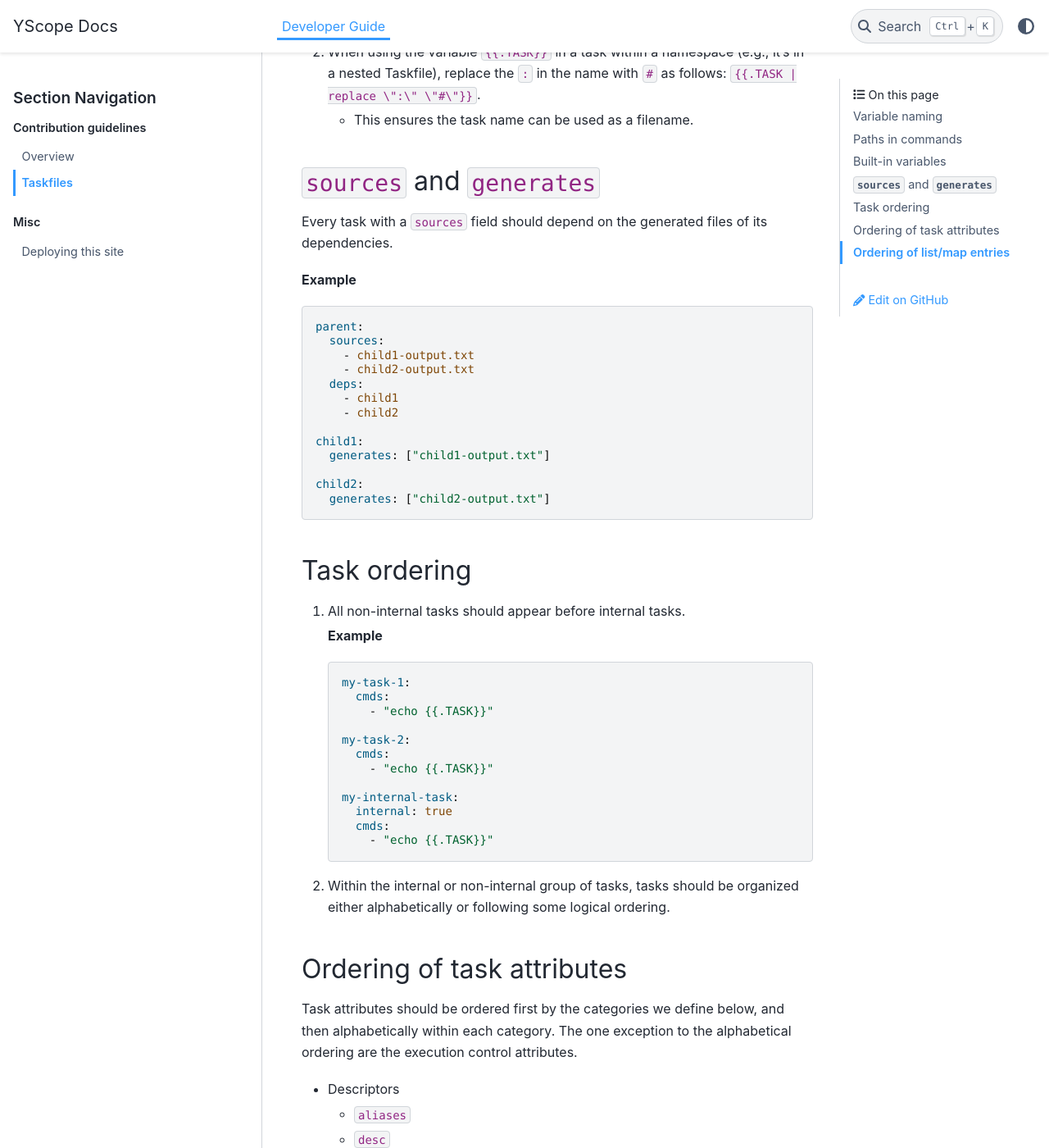
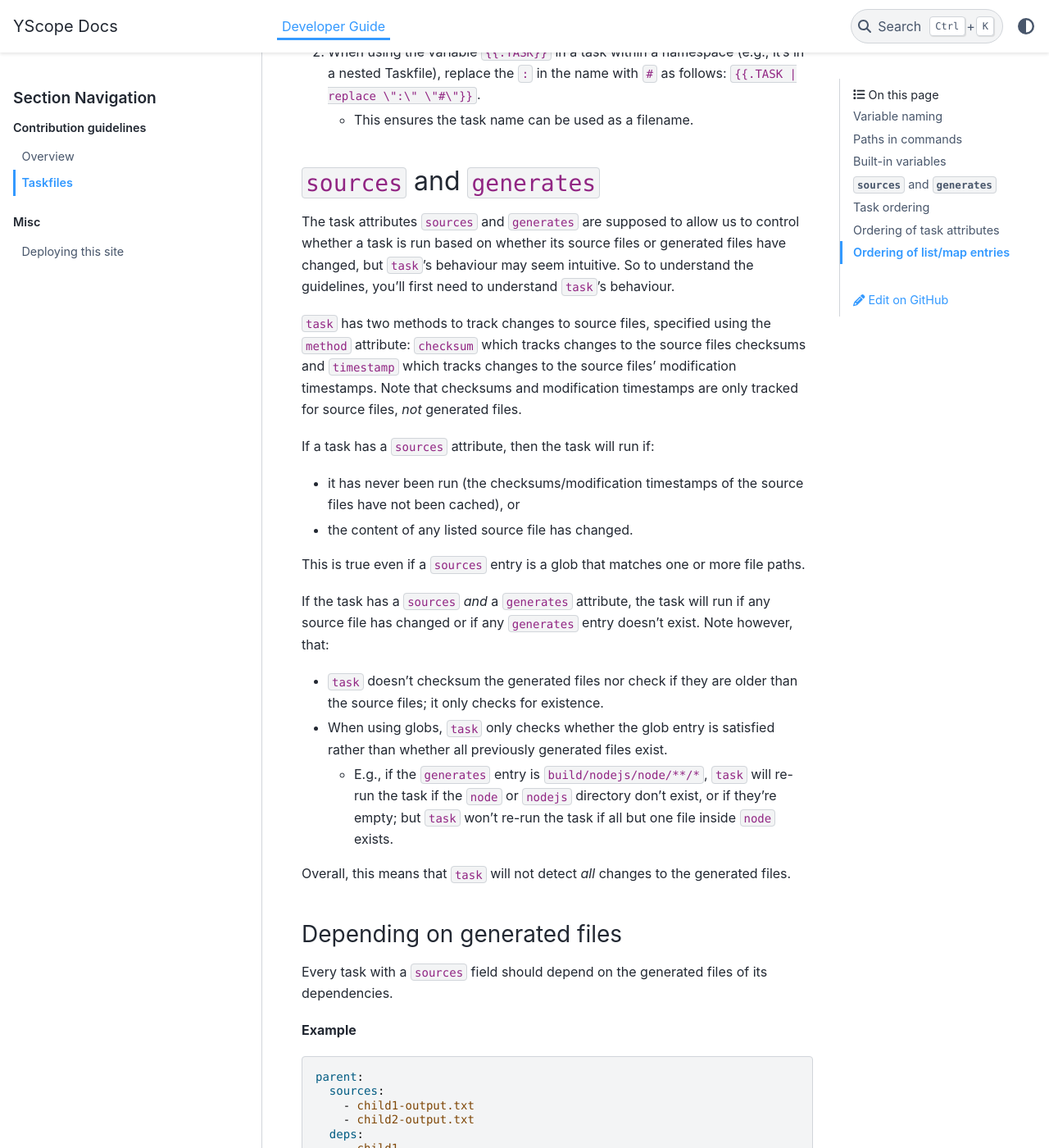
Before and after one commit to y-scope/yscope-docs, a Sphinx documentation site: the page built from docs/dev-guide/contrib-guides-taskfiles.md, in a window 1280 px wide and 1400 px high, scrolled down 1113 px. Shown: the whole window at 82% size. Built offline with Sphinx 7.4.7 and the PyData theme 0.15.4, drawn with Linux system fonts in a browser that asks for light colours; some of the changed text lies outside the part shown.

Commit message:
Add guideline about generates and glob patterns.

````diff
--- a/docs/dev-guide/contrib-guides-taskfiles.md
+++ b/docs/dev-guide/contrib-guides-taskfiles.md
@@ -46,6 +46,38 @@
 
 ## `sources` and `generates`
 
+The task attributes `sources` and `generates` are supposed to allow us to control whether a task is
+run based on whether its source files or generated files have changed, but `task`'s behaviour may
+seem intuitive. So to understand the guidelines, you'll first need to understand `task`'s behaviour.
+
+`task` has two methods to track changes to source files, specified using the `method` attribute:
+`checksum` which tracks changes to the source files checksums and `timestamp` which tracks changes
+to the source files' modification timestamps. Note that checksums and modification timestamps are
+only tracked for source files, *not* generated files.
+
+If a task has a `sources` attribute, then the task will run if:
+
+* it has never been run (the checksums/modification timestamps of the source files have not been
+  cached), or
+* the content of any listed source file has changed.
+
+This is true even if a `sources` entry is a glob that matches one or more file paths.
+
+If the task has a `sources` *and* a `generates` attribute, the task will run if any source file has
+changed or if any `generates` entry doesn't exist. Note however, that:
+
+* `task` doesn't checksum the generated files nor check if they are older than the source files; it
+  only checks for existence.
+* When using globs, `task` only checks whether the glob entry is satisfied rather than whether all
+  previously generated files exist.
+  * E.g., if the `generates` entry is `build/nodejs/node/**/*`,
+    `task` will re-run the task if the `node` or `nodejs` directory don't exist, or if they're
+    empty; but `task` won't re-run the task if all but one file inside `node` exists.
+
+Overall, this means that `task` will not detect *all* changes to the generated files.
+
+### Depending on generated files
+
 Every task with a `sources` field should depend on the generated files of its dependencies.
 
 **Example**
@@ -65,6 +97,93 @@
 child2:
   generates: ["child2-output.txt"]
 ```
+
+### `generates` and glob patterns
+
+Don't use `generates` entries with glob patterns unless you've accounted for the limitations above.
+Instead, you can manually checksum the generated files using the utility tasks below:
+
+```yaml
+vars:
+  CHECKSUM_TAR_BASE_ARGS: >-
+    --group=0
+    --mtime='UTC 1970-01-01'
+    --numeric-owner
+    --owner=0
+    --sort=name
+
+compute-checksum:
+  desc: "Tries to compute a checksum for the given directory and output it to a file."
+  internal: true
+  requires:
+    vars: ["DATA_DIR", "OUTPUT_FILE"]
+  cmds:
+    - >-
+      tar cf -
+      --directory "{{.DATA_DIR}}"
+      --group=0
+      --mtime='UTC 1970-01-01'
+      --numeric-owner
+      --owner=0
+      --sort=name
+      {{.CHECKSUM_TAR_BASE_ARGS}} . 2> /dev/null
+      | md5sum > {{.OUTPUT_FILE}}
+  # Ignore errors so that dependent tasks don't fail
+  ignore_error: true
+  silent: true
+
+validate-checksum:
+  desc: "Validates the checksum of the given directory matches the checksum in the given file, or
+  deletes the checksum file otherwise."
+  internal: true
+  requires:
+    vars: ["CHECKSUM_FILE", "DATA_DIR"]
+  vars:
+    TMP_CHECKSUM_FILE: "{{.CHECKSUM_FILE}}.tmp"
+  cmds:
+    - task: "compute-checksum"
+      vars:
+        DATA_DIR: "{{.DATA_DIR}}"
+        OUTPUT_FILE: "{{.TMP_CHECKSUM_FILE}}"
+    - defer: "rm -f '{{.TMP_CHECKSUM_FILE}}'"
+    # Check that the directory exists and the checksum matches; otherwise delete the checksum file
+    - >-
+      (
+      test -d "{{.DATA_DIR}}"
+      && diff -q '{{.TMP_CHECKSUM_FILE}}' '{{.CHECKSUM_FILE}}' 2> /dev/null
+      ) || rm -f '{{.CHECKSUM_FILE}}'
+  silent: true
+```
+
+You can use the utility tasks as follows:
+
+```yaml
+my-task:
+  vars:
+    CHECKSUM_FILE: "checksum.txt"
+    OUTPUT_DIR: "build/my-task"
+  sources: ["source.txt"]
+  generates: ["{{.CHECKSUM_FILE}}"]
+  deps:
+    - task: "validate-checksum"
+      vars:
+        CHECKSUM_FILE: "{{.CHECKSUM_FILE}}"
+        DATA_DIR: "{{.OUTPUT_DIR}}"
+  cmds:
+    - "mkdir -p '{{.OUTPUT_DIR}}'"
+    - "touch '{{.OUTPUT_DIR}}/output.txt'"
+    # This command must be last
+    - task: "compute-checksum"
+      vars:
+        DATA_DIR: "{{.OUTPUT_DIR}}"
+        OUTPUT_FILE: "{{.CHECKSUM_FILE}}"
+```
+
+Thus, the task will re-run if either:
+
+* the source files change;
+* the checksum file doesn't exist; or
+* `validate-checksum` fails because a generated file was changed.
 
 ## Task ordering
 
@@ -159,3 +278,4 @@
 ```
 
 [Taskfiles]: https://taskfile.dev/usage/
+[task-attrs]: https://taskfile.dev/api/#task
````
